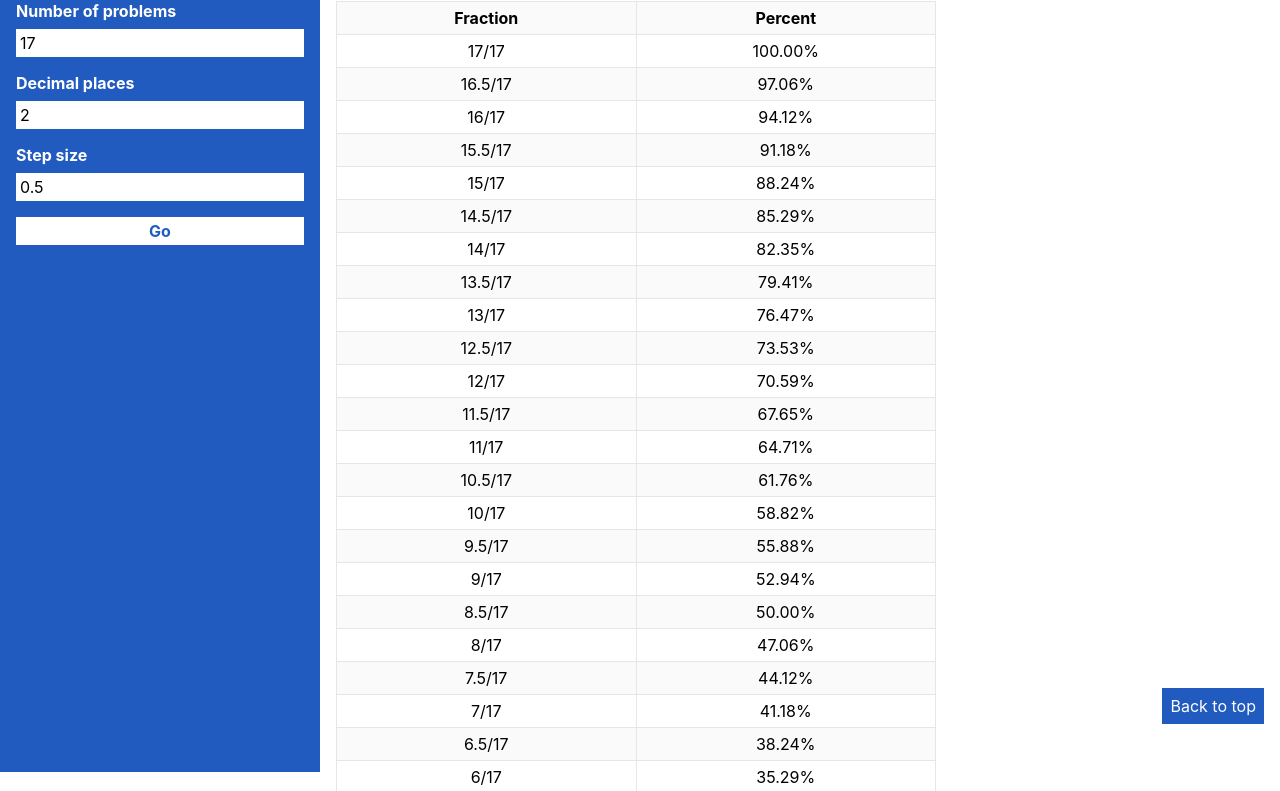
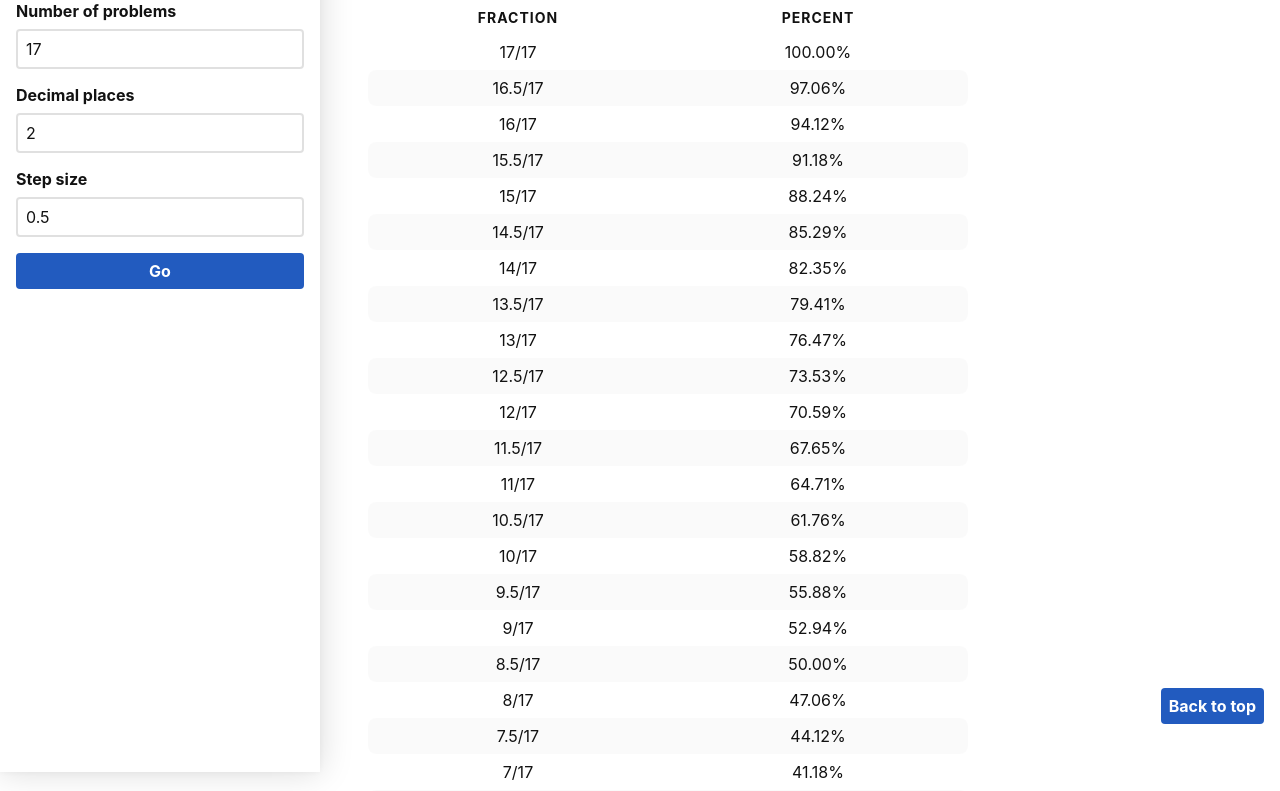
Before and after one commit to SeanMcP/easy-grader, a plain HTML site: page index.html in a window 1280 px wide. Shown: the part 60-851 px from the top of the page. Drawn offline with Linux system fonts and the light colour scheme.

Commit message:
style: light and dark themes

```diff
--- a/index.html
+++ b/index.html
@@ -23,7 +23,7 @@
             <b>Step size</b>
             <input type="number" name="step" value="0.5" min="0" step="0.1" />
           </label>
-          <button>Go</button>
+          <button class="button">Go</button>
         </form>
       </section>
       <section class="results">
@@ -40,7 +40,7 @@
       </section>
     </main>
     <nav>
-        <a class="back-to-top" href="#top">Back to top</a>
+        <a class="button" href="#top">Back to top</a>
     </nav>
   </body>
   <script src="main.js"></script>
--- a/styles.css
+++ b/styles.css
@@ -20,6 +20,26 @@ textarea {
 :root {
   --primary: hsl(218deg 70% 44%);
   --primary-dark: hsl(220deg 74% 33%);
+
+  /* Light */
+  --background-color: white;
+  --text-color: hsl(0, 0%, 7%);
+  --alternate-row-background: hsla(0, 0%, 0%, 2%);
+  --border-color: hsla(0, 0%, 0%, 12%);
+  --shadow: 0 0 2rem hsla(0, 0%, 0%, 15%), 0 0 0.5rem hsla(0, 0%, 0%, 5%);
+}
+
+html[data-theme="dark"] {
+  --background-color: black;
+  --text-color: #eeeeee;
+  --alternate-row-background: hsla(0, 0%, 100%, 6%);
+  --border-color: hsla(0, 0%, 100%, 12%);
+  --shadow: 0 0 2rem hsla(0, 0%, 100%, 30%), 0 0 0.5rem hsla(0, 0%, 100%, 10%);
+}
+
+body {
+  background-color: var(--background-color);
+  color: var(--text-color);
 }
 
 a {
@@ -38,8 +58,7 @@ section.results {
 }
 
 section.config {
-  background: var(--primary);
-  color: white;
+  box-shadow: var(--shadow);
 }
 
 form {
@@ -52,24 +71,33 @@ label {
   gap: 0.5rem;
 }
 
-button,
+.button,
 input {
-  border: none;
-  padding: 0.25rem;
+  border-radius: 0.25rem;
+  color: inherit;
+  padding: 0.5rem;
 }
 
-button {
-  background-color: white;
-  color: var(--primary);
+input {
+  background-color: transparent;
+  border: 2px solid var(--border-color);
+}
+
+.button {
+  background-color: var(--primary);
+  border: none;
+  color: white;
   font-weight: bold;
 }
 
-form button:active,
-form input:active,
-form button:hover,
-form input:hover {
-  outline: 2px solid white;
-  outline-offset: 2px;
+.button:hover {
+  background-color: var(--primary-dark);
+}
+
+form input:focus,
+.button:focus {
+  box-shadow: 0 0 0 2px var(--text-color);
+  outline: 2px solid transparent;
 }
 
 nav {
@@ -80,24 +108,14 @@ nav {
   height: 3rem;
 }
 
-.back-to-top {
-  background-color: var(--primary);
+a.button {
   bottom: 1rem;
-  color: white;
   position: fixed;
-  padding: 0.5rem;
   right: 1rem;
   text-decoration: none;
 }
 
-.back-to-top:focus,
-.back-to-top:hover {
-  outline: 2px solid var(--primary);
-  outline-offset: 2px;
-}
-
 table {
-  --border-color: hsl(0, 0%, 90%);
   border-collapse: collapse;
   max-width: 600px;
   table-layout: fixed;
@@ -105,21 +123,41 @@ table {
   width: 100%;
 }
 
-table thead tr,
-table tr:nth-child(even) {
-  background-color: hsl(0, 0%, 98%);
+table thead {
+  font-size: 87.5%;
+  letter-spacing: 1px;
+  text-transform: uppercase;
+}
+
+table tr:not(.anything) {
+  border-radius: 0.25rem;
+}
+
+table tr:nth-child(even) td {
+  background-color: var(--alternate-row-background);
 }
 
 tbody tr:hover {
-  background-color: hsl(200, 90%, 94%);
   font-weight: bold;
-  transform: scale(1.025);
+  transform: scale(1.0375);
 }
 
 td,
 th {
-  border: 1px solid var(--border-color);
-  padding: 0.375rem;
+  --border-radius: 0.5rem;
+  padding: 0.5rem;
+}
+
+td:first-child,
+th:first-child {
+  border-top-left-radius: var(--border-radius);
+  border-bottom-left-radius: var(--border-radius);
+}
+
+td:last-child,
+th:last-child {
+  border-top-right-radius: var(--border-radius);
+  border-bottom-right-radius: var(--border-radius);
 }
 
 @media screen and (min-width: 600px) {
@@ -134,7 +172,8 @@ th {
   }
 
   .results {
-    margin-left: calc(var(--side-width) + 2rem);
+    margin-left: calc(var(--side-width) + 4rem);
+    margin-right: 2rem;
     padding: 1rem;
   }
 }
```
